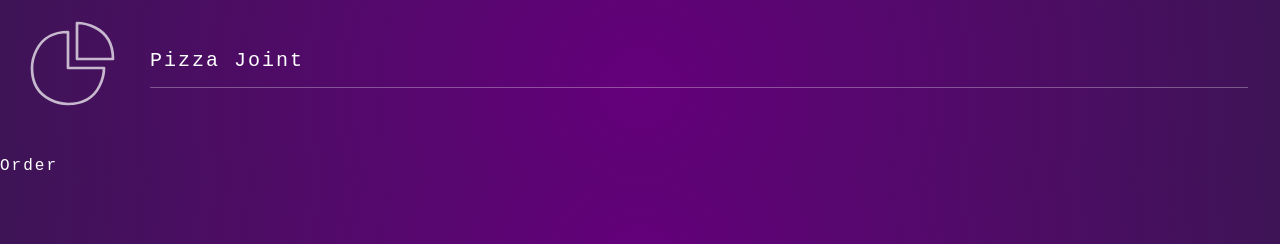
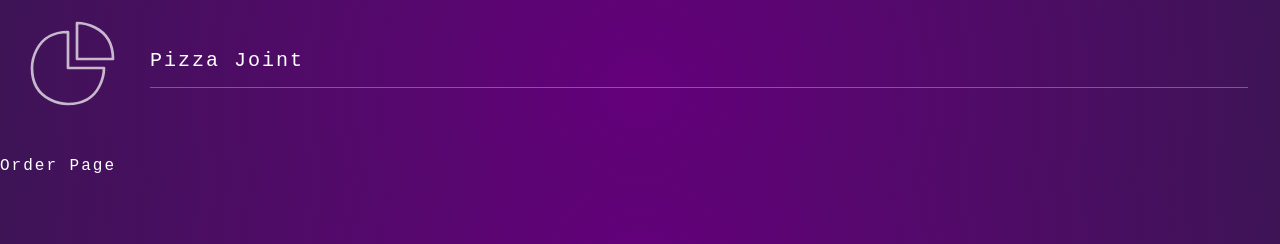
Before and after one commit to kaungmyatkyawtiti/PizzaJoint, a React (Vite) app: page /order in a window 1280 px wide. Shown: the top 244 px of the page. Built offline with nearby package versions, Linux system fonts and the light colour scheme.

Commit message:
refactor(pizza): integrate pizzaReducer with new PizzaContext and PizzaProvider

```diff
--- a/src/App.tsx
+++ b/src/App.tsx
@@ -4,6 +4,7 @@ import Base from './pages/Base'
 import Toppings from './pages/Toppings'
 import Order from './pages/Order'
 import Header from './pages/Header'
+import PizzaProvider from './hooks/PizzaProvider'
 
 const router = createBrowserRouter([
   {
@@ -28,7 +29,9 @@ function App() {
   return (
     <>
       <Header />
-      <RouterProvider router={router} />
+      <PizzaProvider>
+        <RouterProvider router={router} />
+      </PizzaProvider>
     </>
   )
 }
--- /dev/null
+++ b/src/hooks/PizzaContext.ts
@@ -0,0 +1,9 @@
+import { createContext, type Dispatch } from 'react';
+import type { PizzaAction, PizzaState } from './pizzaReducer';
+
+interface PizzaContextType {
+  state: PizzaState;
+  dispatch: Dispatch<PizzaAction>;
+};
+
+export const PizzaContext = createContext<PizzaContextType>({} as PizzaContextType);
--- /dev/null
+++ b/src/hooks/PizzaProvider.tsx
@@ -0,0 +1,20 @@
+import { useReducer, type ReactNode } from 'react';
+import { PizzaContext } from './PizzaContext';
+import pizzaReducer, { initialPizza } from './pizzaReducer';
+
+interface PizzaProviderProps {
+  children: ReactNode;
+}
+
+export default function PizzaProvider({ children }: PizzaProviderProps) {
+  const [state, dispatch] = useReducer(pizzaReducer, initialPizza);
+
+  return (
+    <PizzaContext.Provider value={{
+      state,
+      dispatch,
+    }}>
+      {children}
+    </PizzaContext.Provider>
+  );
+}
--- a/src/hooks/pizzaReducer.ts
+++ b/src/hooks/pizzaReducer.ts
@@ -1,9 +1,9 @@
-type PizzaState = {
+export type PizzaState = {
   base: string;
   toppings: string[];
 };
 
-type PizzaAction =
+export type PizzaAction =
   | { type: "SET_BASE"; payload: string }
   | { type: "TOGGLE_TOPPING"; payload: string }
   | { type: "RESET" };
--- a/src/pages/Base.tsx
+++ b/src/pages/Base.tsx
@@ -1,12 +1,12 @@
-import { useReducer } from 'react';
-import pizzaReducer, { initialPizza } from '../hooks/pizzaReducer';
+import { useContext } from 'react';
 import { Link } from 'react-router-dom';
 import { motion } from 'motion/react';
+import { PizzaContext } from '../hooks/PizzaContext';
 
 export default function Base() {
   const bases = ['Classic', 'Thin & Crispy', 'Thick Crust'];
 
-  const [state, dispatch] = useReducer(pizzaReducer, initialPizza);
+  const { state, dispatch } = useContext(PizzaContext);
 
   const handleAddBase = (base: string) => {
     console.log("handleAddBase");
--- a/src/pages/Order.tsx
+++ b/src/pages/Order.tsx
@@ -1,7 +1,14 @@
+import { useContext } from 'react';
+import { PizzaContext } from '../hooks/PizzaContext';
+
 export default function Order() {
+  const { state, dispatch } = useContext(PizzaContext);
+
   return (
     <div>
-      Order
+      Order Page
+      <span>{state.base}</span>
+      <span>{state.toppings}</span>
     </div>
   )
 }
--- a/src/pages/Toppings.tsx
+++ b/src/pages/Toppings.tsx
@@ -1,12 +1,12 @@
-import { useReducer } from 'react';
-import pizzaReducer, { initialPizza } from '../hooks/pizzaReducer';
+import { useContext } from 'react';
 import { Link } from 'react-router-dom';
 import { motion } from 'motion/react';
+import { PizzaContext } from '../hooks/PizzaContext';
 
 export default function Toppings() {
   const toppings = ['mushrooms', 'peppers', 'onions', 'olives', 'extra cheese', 'tomatoes'];
 
-  const [state, dispatch] = useReducer(pizzaReducer, initialPizza);
+  const { state, dispatch } = useContext(PizzaContext);
 
   const handleToggleTopping = (topping: string) => {
     console.log("handleAddBase");
```
